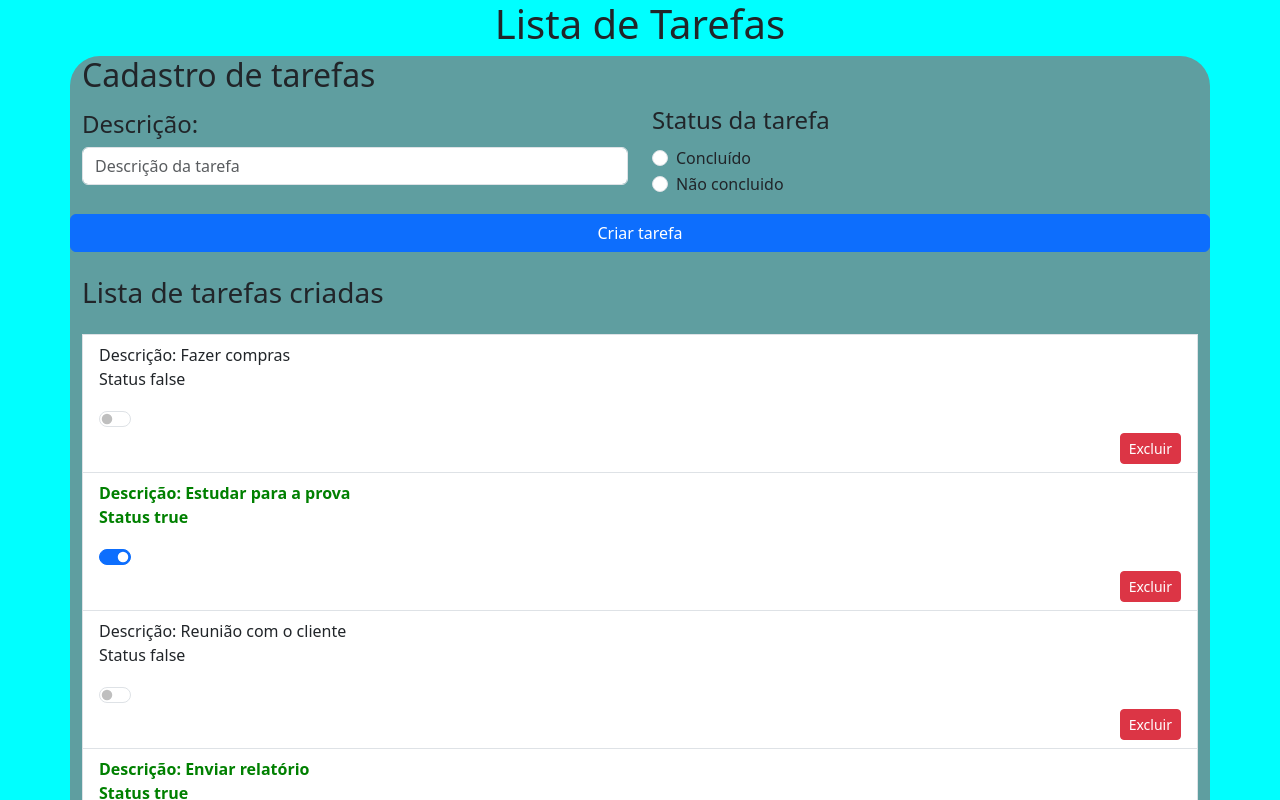
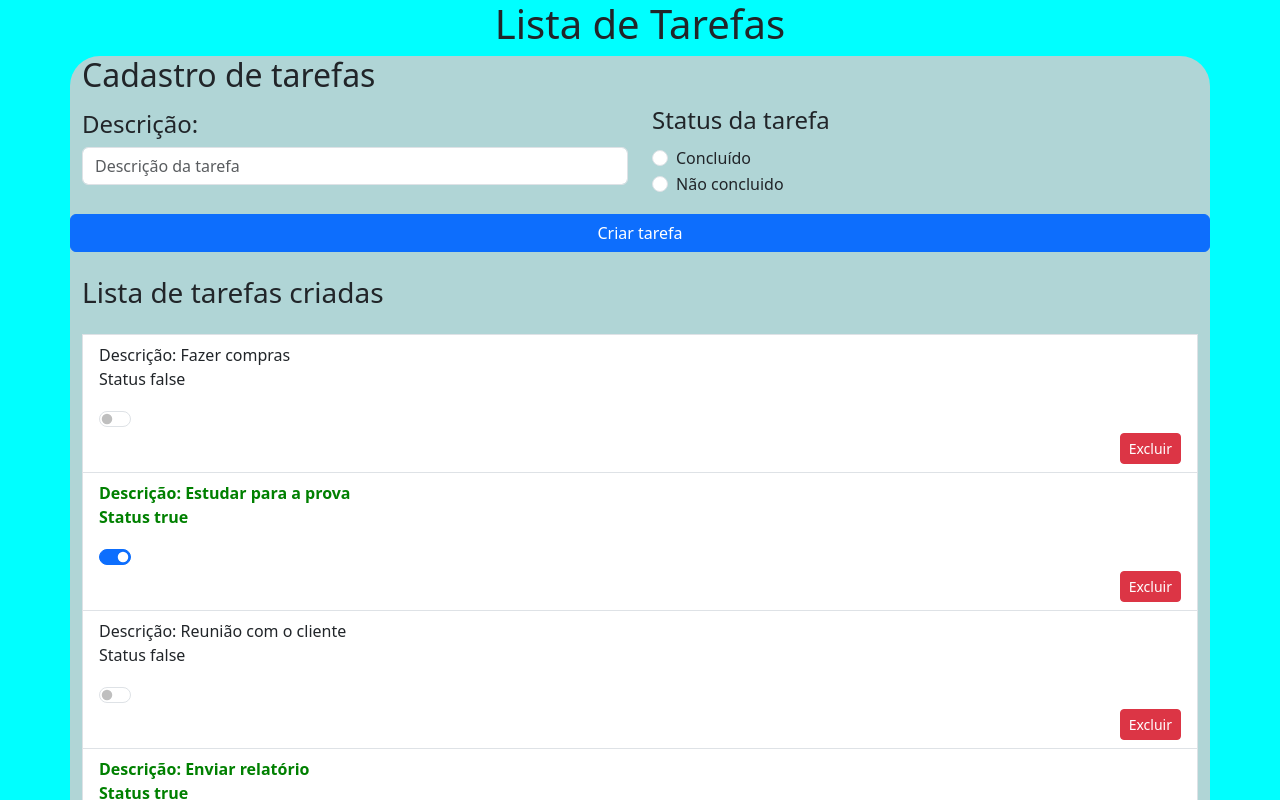
Before and after one commit to LincolnBarsotti/FACENS, an Angular app in the folder Programação Web/projetos-angular/lista-de-tarefas/: page / in a window 1280 px wide. Shown: the top 800 px of the page. Built offline with nearby package versions, Linux system fonts and the light colour scheme.

Commit message:
change color angular project

```diff
--- a/Programação Web/projetos-angular/lista-de-tarefas/src/app/tarefas/tarefas.component.css
+++ b/Programação Web/projetos-angular/lista-de-tarefas/src/app/tarefas/tarefas.component.css
@@ -1,5 +1,5 @@
 .container{
-    background-color: cadetblue;
-    border-color: black;
+    background-color: rgb(176, 213, 214);
+    border-color: rgb(0, 0, 0);
     border-radius: 30px;
 }
```
